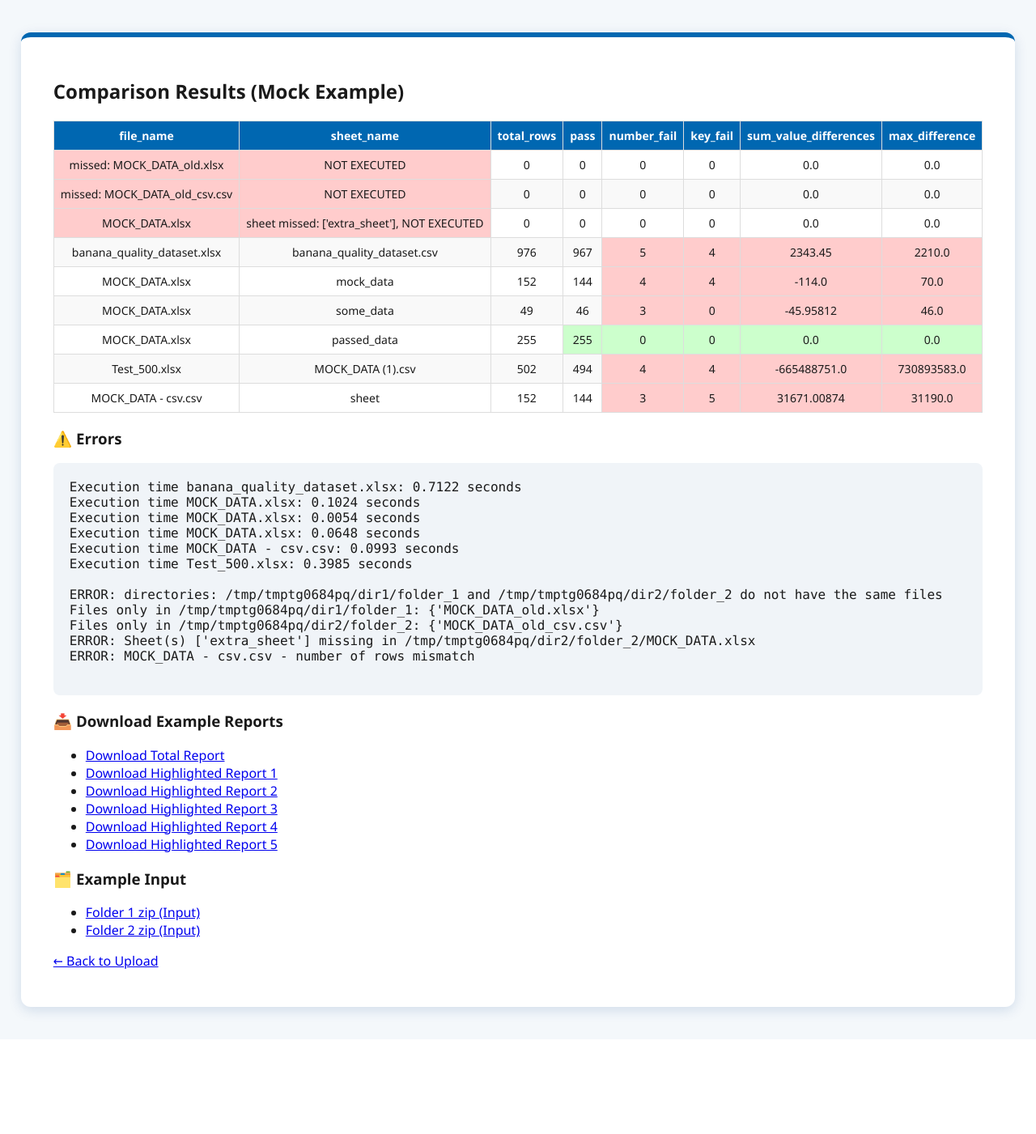
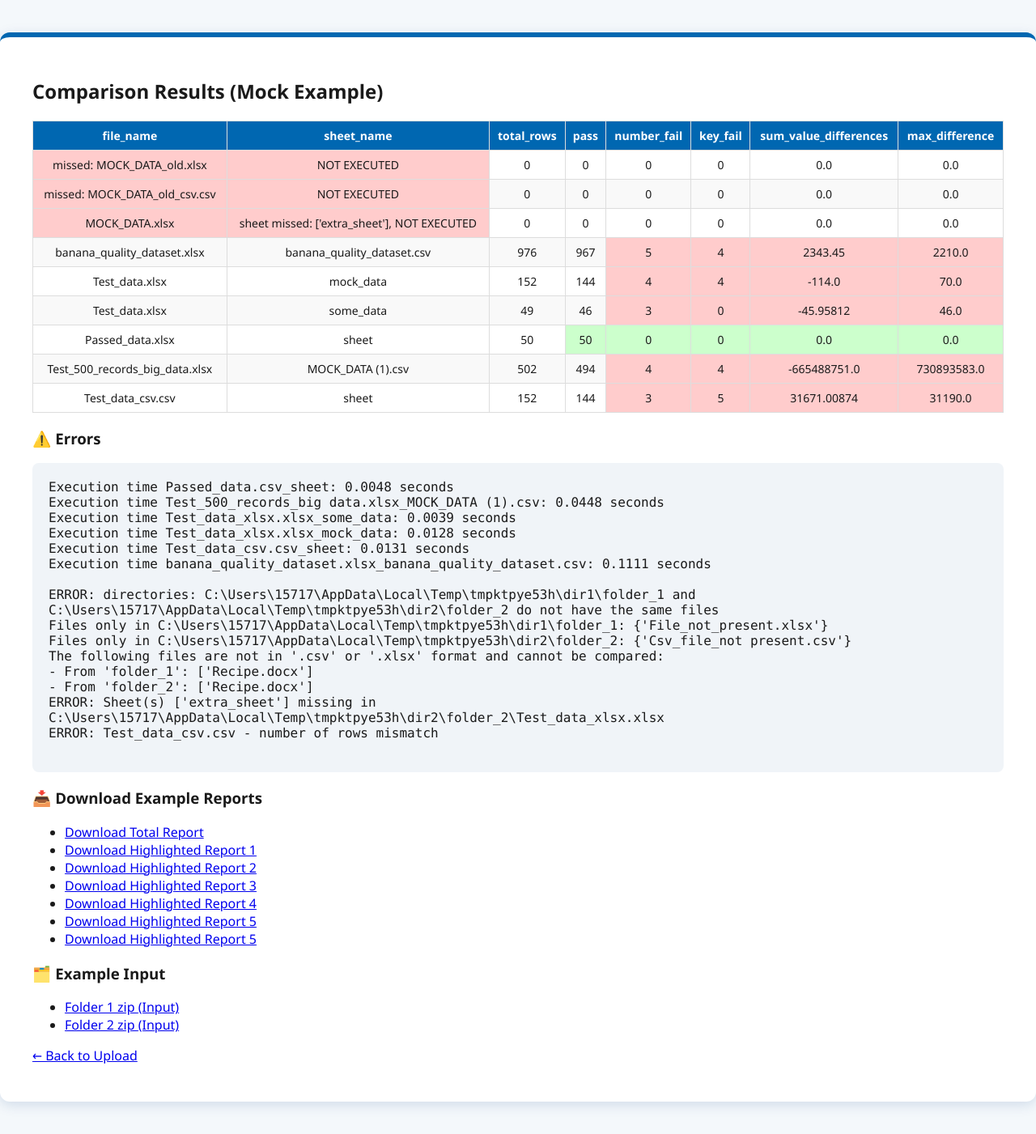
Before and after one commit to VitEfimov/File_comparator, a Flask app: page /example in a window 1280 px wide. Shown: the whole page at 81% size. Before the commit the page ends 1260 px from the top, so only its background shows below. Run offline with Flask 3, Linux system fonts and the light colour scheme.

Commit message:
mock data added

```diff
--- a/templates/example.html
+++ b/templates/example.html
@@ -71,7 +71,7 @@
                         <td class="fail">2210.0</td>
                     </tr>
                     <tr>
-                        <td>MOCK_DATA.xlsx</td>
+                        <td>Test_data.xlsx</td>
                         <td>mock_data</td>
                         <td>152</td>
                         <td class="">144</td>
@@ -81,7 +81,7 @@
                         <td class="fail">70.0</td>
                     </tr>
                     <tr>
-                        <td>MOCK_DATA.xlsx</td>
+                        <td>Test_data.xlsx</td>
                         <td>some_data</td>
                         <td>49</td>
                         <td class="">46</td>
@@ -91,17 +91,17 @@
                         <td class="fail">46.0</td>
                     </tr>
                     <tr>
-                        <td>MOCK_DATA.xlsx</td>
-                        <td>passed_data</td>
-                        <td>255</td>
-                        <td class="pass">255</td>
+                        <td>Passed_data.xlsx</td>
+                        <td>sheet</td>
+                        <td>50</td>
+                        <td class="pass">50</td>
                         <td class="pass">0</td>
                         <td class="pass">0</td>
                         <td class="pass">0.0</td>
                         <td class="pass">0.0</td>
                     </tr>
                     <tr>
-                        <td>Test_500.xlsx</td>
+                        <td>Test_500_records_big_data.xlsx</td>
                         <td>MOCK_DATA (1).csv</td>
                         <td>502</td>
                         <td class="">494</td>
@@ -111,7 +111,7 @@
                         <td class="fail">730893583.0</td>
                     </tr>
                     <tr>
-                        <td>MOCK_DATA - csv.csv</td>
+                        <td>Test_data_csv.csv</td>
                         <td>sheet</td>
                         <td>152</td>
                         <td class="">144</td>
@@ -126,28 +126,32 @@
 
         <h3>⚠️ Errors</h3>
             <pre>
-Execution time banana_quality_dataset.xlsx: 0.7122 seconds
-Execution time MOCK_DATA.xlsx: 0.1024 seconds
-Execution time MOCK_DATA.xlsx: 0.0054 seconds
-Execution time MOCK_DATA.xlsx: 0.0648 seconds
-Execution time MOCK_DATA - csv.csv: 0.0993 seconds
-Execution time Test_500.xlsx: 0.3985 seconds
+Execution time Passed_data.csv_sheet: 0.0048 seconds
+Execution time Test_500_records_big data.xlsx_MOCK_DATA (1).csv: 0.0448 seconds
+Execution time Test_data_xlsx.xlsx_some_data: 0.0039 seconds
+Execution time Test_data_xlsx.xlsx_mock_data: 0.0128 seconds
+Execution time Test_data_csv.csv_sheet: 0.0131 seconds
+Execution time banana_quality_dataset.xlsx_banana_quality_dataset.csv: 0.1111 seconds
 
-ERROR: directories: /tmp/tmptg0684pq/dir1/folder_1 and /tmp/tmptg0684pq/dir2/folder_2 do not have the same files
-Files only in /tmp/tmptg0684pq/dir1/folder_1: {'MOCK_DATA_old.xlsx'}
-Files only in /tmp/tmptg0684pq/dir2/folder_2: {'MOCK_DATA_old_csv.csv'}
-ERROR: Sheet(s) ['extra_sheet'] missing in /tmp/tmptg0684pq/dir2/folder_2/MOCK_DATA.xlsx
-ERROR: MOCK_DATA - csv.csv - number of rows mismatch
+ERROR: directories: C:\Users\15717\AppData\Local\Temp\tmpktpye53h\dir1\folder_1 and C:\Users\15717\AppData\Local\Temp\tmpktpye53h\dir2\folder_2 do not have the same files
+Files only in C:\Users\15717\AppData\Local\Temp\tmpktpye53h\dir1\folder_1: {'File_not_present.xlsx'}
+Files only in C:\Users\15717\AppData\Local\Temp\tmpktpye53h\dir2\folder_2: {'Csv_file_not present.csv'}
+The following files are not in '.csv' or '.xlsx' format and cannot be compared:
+- From 'folder_1': ['Recipe.docx']
+- From 'folder_2': ['Recipe.docx']
+ERROR: Sheet(s) ['extra_sheet'] missing in C:\Users\15717\AppData\Local\Temp\tmpktpye53h\dir2\folder_2\Test_data_xlsx.xlsx
+ERROR: Test_data_csv.csv - number of rows mismatch
             </pre>
 
         <h3>📥 Download Example Reports</h3>
             <ul>
                 <li><a href="static/examples/reports/Total_Report.xlsx">Download Total Report</a></li>
                 <li><a href="static/examples/reports/banana_quality_dataset.xlsx_banana_quality_dataset.csv_Highlighted_Report.xlsx">Download Highlighted Report 1</a></li>
-                <li><a href="static/examples/reports/MOCK_DATA - csv.csv_sheet_Highlighted_Report.xlsx">Download Highlighted Report 2</a></li>
-                <li><a href="static/examples/reports/MOCK_DATA.xlsx_mock_data_Highlighted_Report.xlsx">Download Highlighted Report 3</a></li>
-                <li><a href="static/examples/reports/MOCK_DATA.xlsx_some_data_Highlighted_Report.xlsx">Download Highlighted Report 4</a></li>
-                <li><a href="static/examples/reports/Test_500.xlsx_MOCK_DATA.csv_Highlighted_Report.xlsx">Download Highlighted Report 5</a></li>
+                <li><a href="static/examples/reports/Passed_data.csv_sheet_Highlighted_Report.xlsx">Download Highlighted Report 2</a></li>
+                <li><a href="static/examples/reports/Test_500_records_big data.xlsx_MOCK_DATA (1).csv_Highlighted_Report.xlsx">Download Highlighted Report 3</a></li>
+                <li><a href="static/examples/reports/Test_data_csv.csv_sheet_Highlighted_Report.xlsx">Download Highlighted Report 4</a></li>
+                <li><a href="static/examples/reports/Test_data_xlsx.xlsx_mock_data_Highlighted_Report.xlsx">Download Highlighted Report 5</a></li>
+                <li><a href="static/examples/reports/Test_data_xlsx.xlsx_some_data_Highlighted_Report.xlsx">Download Highlighted Report 5</a></li>
             </ul>
 
         <h3>🗂️ Example Input</h3>
```
Also changed, not shown: comparator_app/comparator/sheet_comparator.py (+2 -5 lines), 13 other files.
